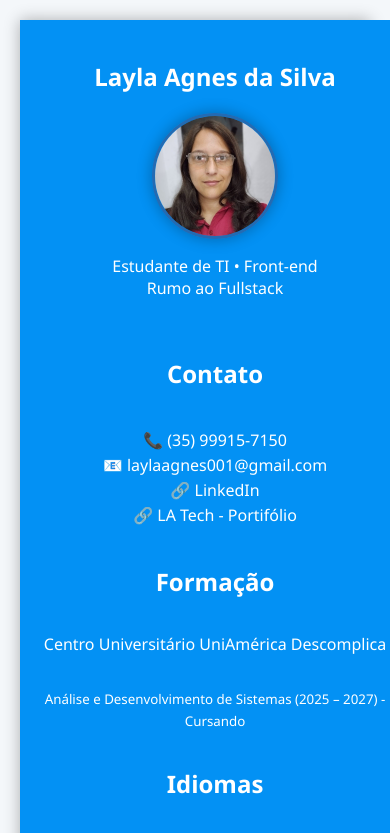
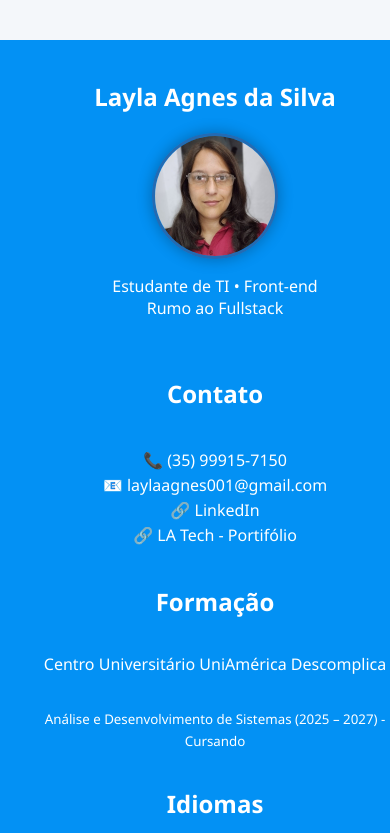
Before and after one commit to LaylAgnes/Curriculo-html, a plain HTML site: page index.html in a window 390 px wide. Shown: the top 833 px of the page. Drawn offline with Linux system fonts and the light colour scheme.

Commit message:
ajuste no responsivo

```diff
--- a/style.css
+++ b/style.css
@@ -69,9 +69,11 @@ body {
 
 
 @media (max-width: 768px) {
-  .curriculo {
+   .curriculo {
     flex-direction: column;
-    margin: 20px;
+    align-items: stretch; /* Garante que sidebar e conteudo ocupem 100% */
+    width: 100%;
+    box-shadow: none;
   }
 
   .sidebar, .conteudo {
```
